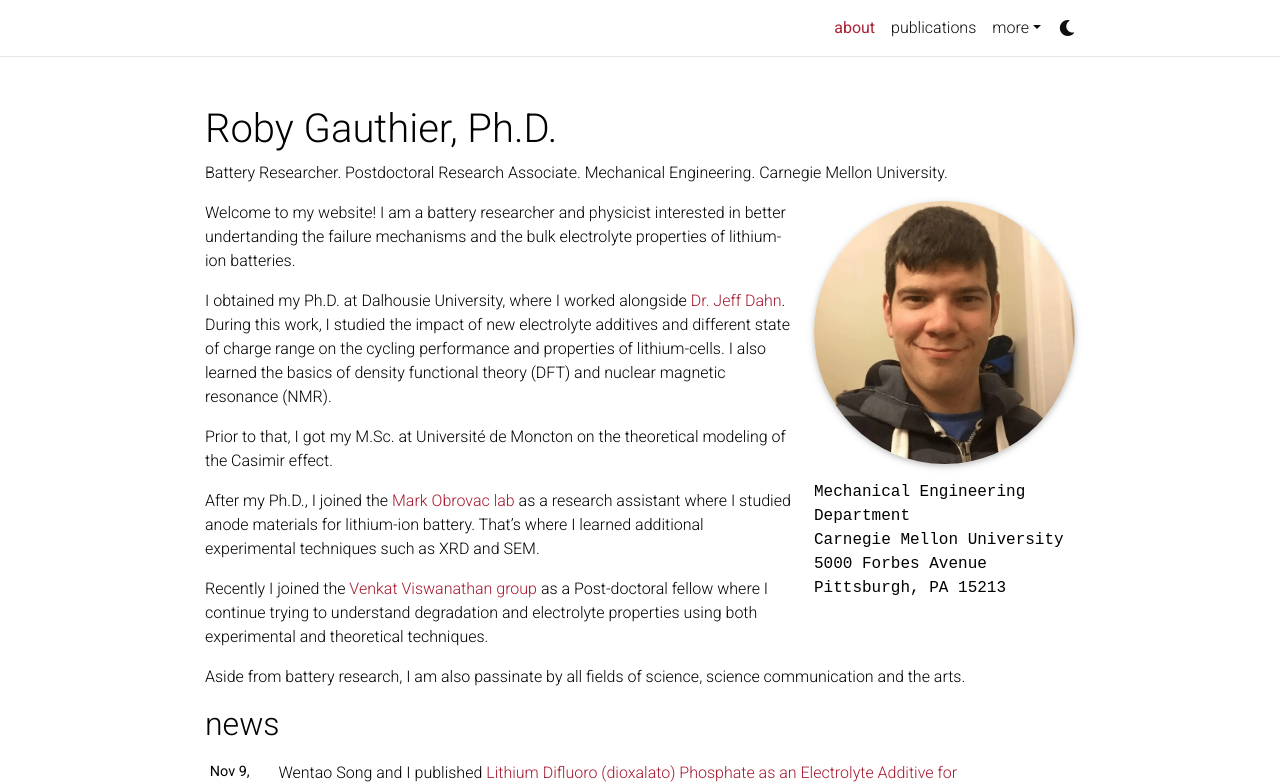
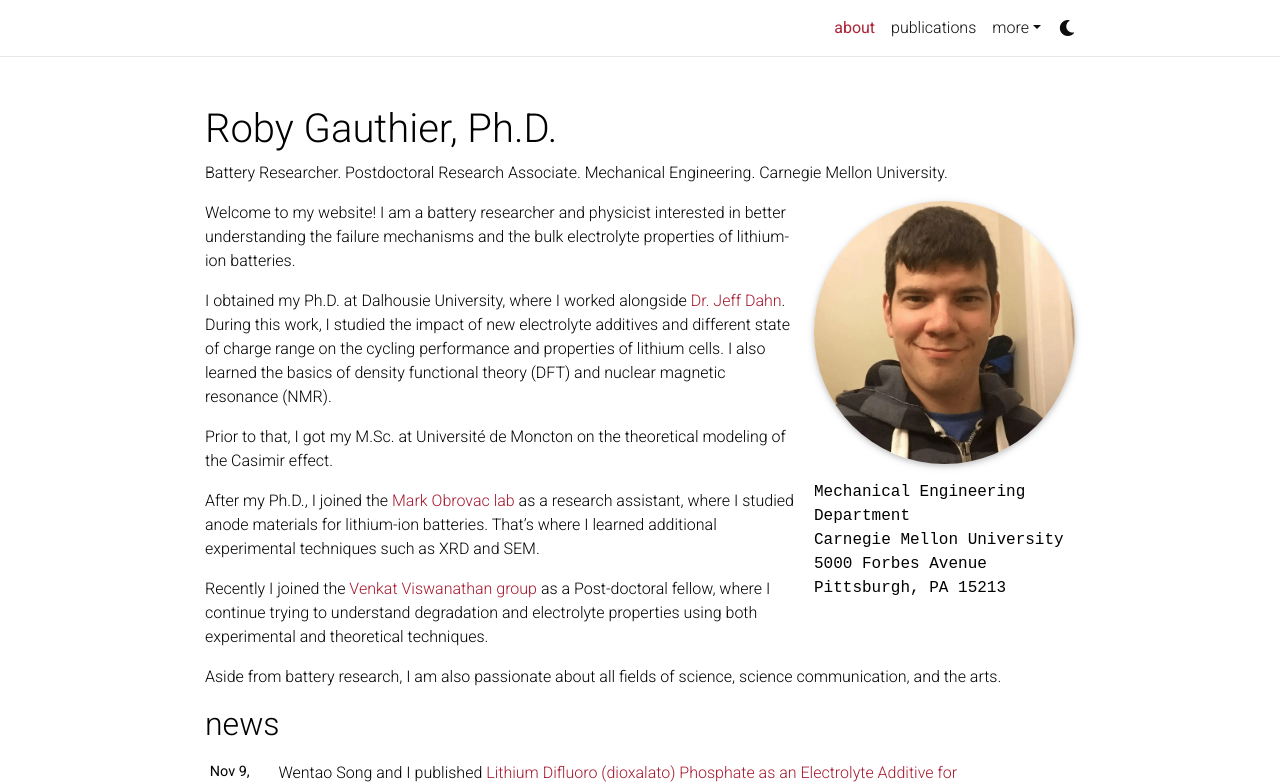
Before and after one commit to robygauthier/robygauthier.github.io, a Jekyll site: the page built from _pages/about.md, in a window 1280 px wide and 1260 px high. Shown: the top 784 px of the window. Built offline with Jekyll 4.4.1, drawn with Linux system fonts in a browser that asks for light colours; comment, search, counter and statistics services are not loaded; a style sheet for code colours, icons or effects is not loaded.

Commit message:
correct grammar

```diff
--- a/_pages/about.md
+++ b/_pages/about.md
@@ -19,14 +19,14 @@ news: true  # includes a list of news items
 selected_papers: true # includes a list of papers marked as "selected={true}"
 social: true  # includes social icons at the bottom of the page
 ---
-Welcome to my website! I am a battery researcher and physicist interested in better undertanding the failure mechanisms and the bulk electrolyte properties of lithium-ion batteries.
+Welcome to my website! I am a battery researcher and physicist interested in better understanding the failure mechanisms and the bulk electrolyte properties of lithium-ion batteries.
 
-I obtained my Ph.D. at Dalhousie University, where I worked alongside [Dr. Jeff Dahn](https://www.dal.ca/diff/dahn.html). During this work, I studied the impact of new electrolyte additives and different state of charge range on the cycling performance and properties of lithium-cells. I also learned the basics of density functional theory (DFT) and nuclear magnetic resonance (NMR).
+I obtained my Ph.D. at Dalhousie University, where I worked alongside [Dr. Jeff Dahn](https://www.dal.ca/diff/dahn.html). During this work, I studied the impact of new electrolyte additives and different state of charge range on the cycling performance and properties of lithium cells. I also learned the basics of density functional theory (DFT) and nuclear magnetic resonance (NMR).
 
 Prior to that, I got my M.Sc. at Université de Moncton on the theoretical modeling of the Casimir effect.
 
-After my Ph.D., I joined the [Mark Obrovac lab](https://www.dal.ca/sites/obrovac.html) as a research assistant where I studied anode materials for lithium-ion battery. That's where I learned additional experimental techniques such as XRD and SEM.
+After my Ph.D., I joined the [Mark Obrovac lab](https://www.dal.ca/sites/obrovac.html) as a research assistant, where I studied anode materials for lithium-ion batteries. That's where I learned additional experimental techniques such as XRD and SEM.
 
-Recently I joined the [Venkat Viswanathan group](https://www.cmu.edu/me/venkatgroup/) as a Post-doctoral fellow where I continue trying to understand degradation and electrolyte properties using both experimental and theoretical techniques.
+Recently I joined the [Venkat Viswanathan group](https://www.cmu.edu/me/venkatgroup/) as a Post-doctoral fellow, where I continue trying to understand degradation and electrolyte properties using both experimental and theoretical techniques.
 
-Aside from battery research, I am also passinate by all fields of science, science communication and the arts.
+Aside from battery research, I am also passionate about all fields of science, science communication, and the arts.
```
Also changed, not shown: _pages/science_communication.md (+1 -1 lines), _pages/theses.md (+1 -1 lines).
